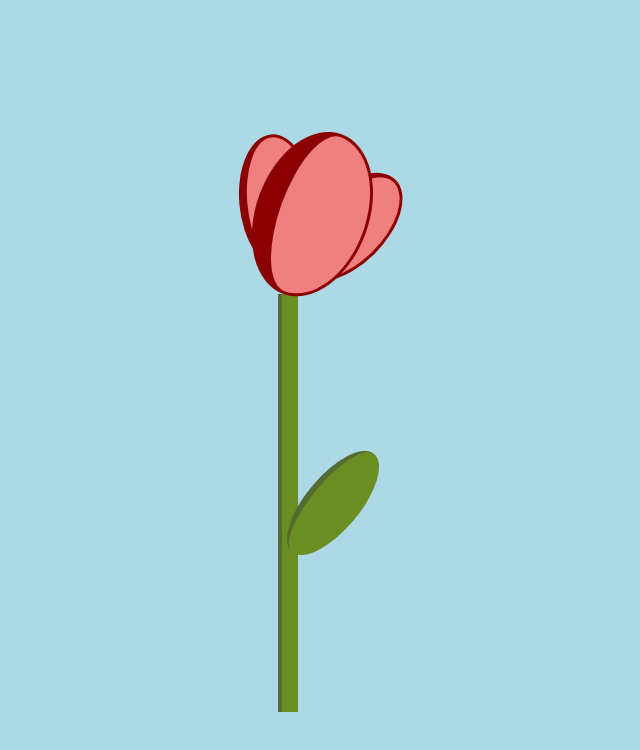
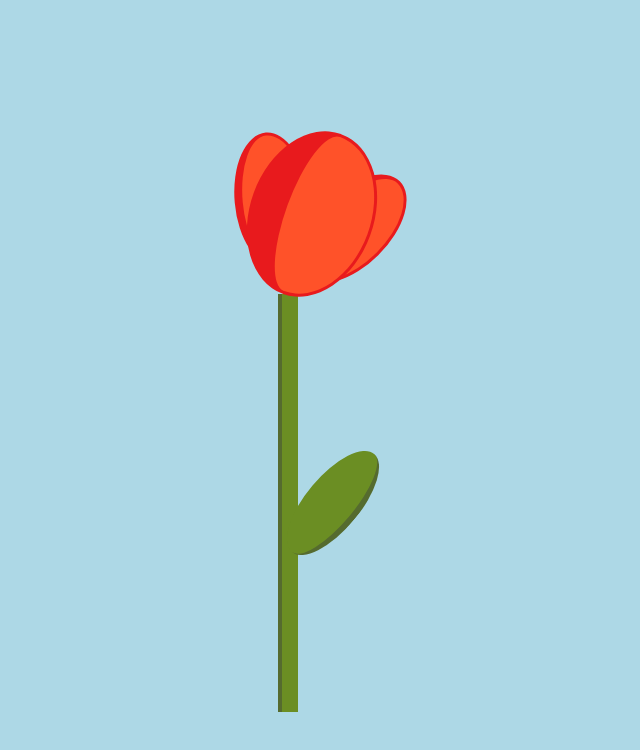
Before and after one commit to rsbabcock/pureCss, a plain HTML site: page tulip/index.html in a window 1280 px wide. Shown: the whole page, without its empty margins (298-938 px from the left). Drawn offline with Linux system fonts and the light colour scheme.

Commit message:
made tulip prettier color

```diff
--- a/tulip/style.css
+++ b/tulip/style.css
@@ -15,7 +15,7 @@ body{
 }
 .tulip-body{
     z-index: 2;
-    /* background: darkred; */
+    /* background: #E81A1D; */
     height: 160px;
     width: 160px;
     display: flex;
@@ -27,33 +27,33 @@ body{
     margin-left: -60px;
 }
 .petal-left{
-    border: 3px  solid darkred;
-    background:lightcoral;
+    border: 3px  solid #E81A1D;
+    background:#FF5229;
     height: 128px;
     width: 64px;
     border-radius: 100%;
     transform: rotate(-25deg);
-    border-left: 8px solid darkred;
+    border-left: 8px solid #E81A1D;
 }
 .petal-center{
     z-index: 2;
-    border: 3px  solid darkred;
-    background:lightcoral;
+    border: 3px  solid #E81A1D;
+    background:#FF5229;
     height: 164px;
     width: 86px;
     border-radius: 100%;
     margin-right: -35%;
     margin-left: -35%;
-    border-left: 24px solid darkred;
+    border-left: 36px solid #E81A1D;
 }
 .petal-right{
-    border: 3px  solid darkred;
-    background:lightcoral;
+    border: 3px  solid #E81A1D;
+    background:#FF5229;
     height: 128px;
     width: 64px;
     border-radius: 100%;
     transform: rotate(25deg);
-    border-left: 8px solid darkred;
+    border-left: 8px solid #E81A1D;
 }
 .stalk-body{
     /* background: lightgray; */
@@ -69,7 +69,7 @@ body{
     width: 48px;
     border-radius: 90%;
     transform: rotate(40deg);
-    border-left: 6px solid darkolivegreen;
+    border-right: 6px solid darkolivegreen;
     margin-left: 8px;
 
 }
```
